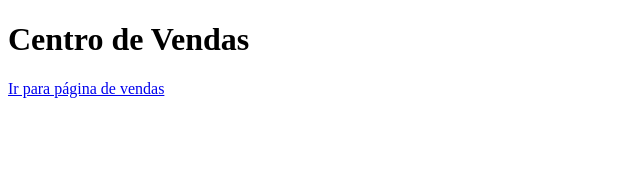
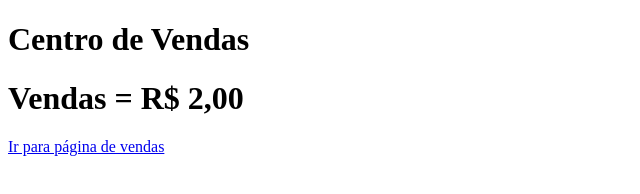
Before and after one commit to muniz-luiz/testandogit, a plain HTML site: page centro-de-vendas.html in a window 1280 px wide. Shown: the whole page, without its empty margins (0-640 px from the left). Drawn offline with Linux system fonts and the light colour scheme.

Commit message:
Testando atualização no git

```diff
--- a/centro-de-vendas.html
+++ b/centro-de-vendas.html
@@ -10,6 +10,7 @@
 
 <body>
     <h1>Centro de Vendas</h1>
+    <h1>Vendas = R$ 2,00</h1>
     <a href="index.html">Ir para página de vendas</a>
 </body>
 
```
